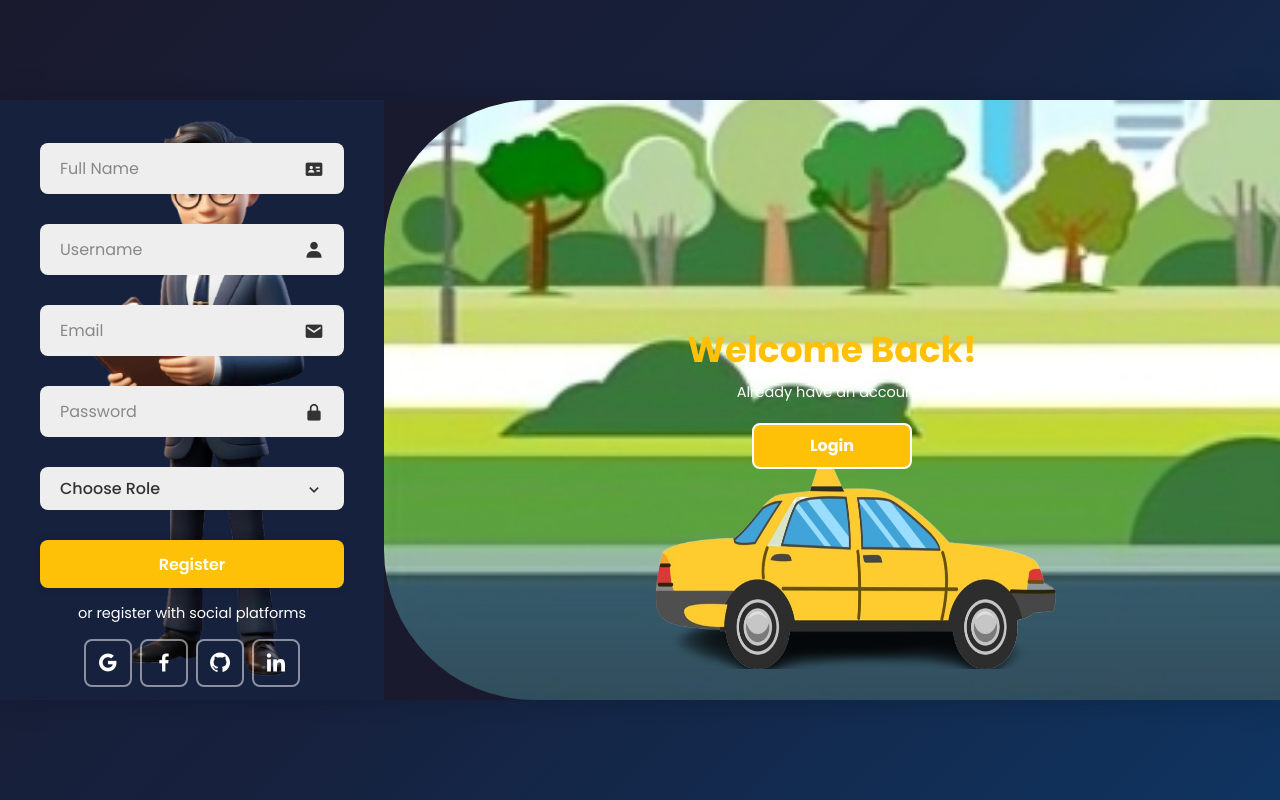
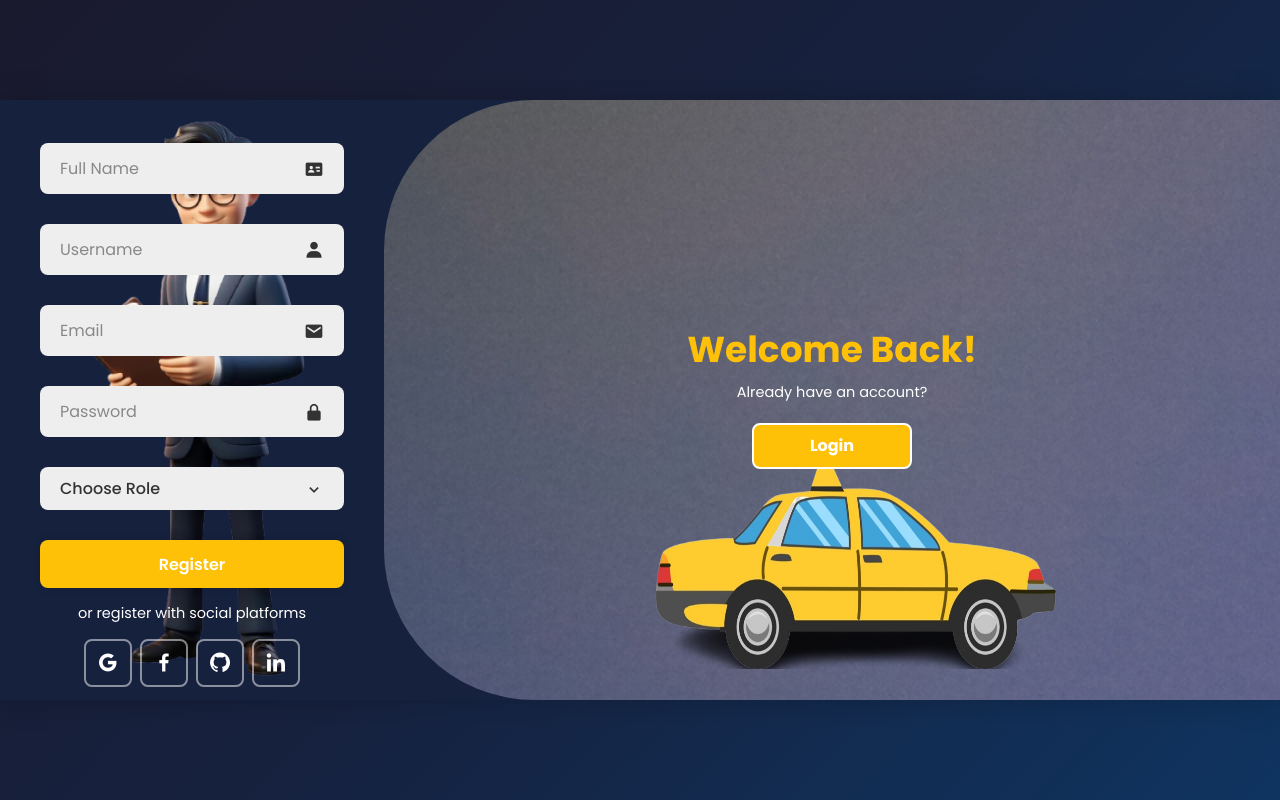
Before and after one commit to pratyushkhare03/Workwheels, a Django app: page /register/ in a window 1280 px wide. Run offline with Django 5.2, Linux system fonts and the light colour scheme.

Commit message:
Updated Register UI

```diff
--- a/static/CSS/register.css
+++ b/static/CSS/register.css
@@ -1,7 +1,7 @@
 @import url("https://fonts.googleapis.com/css2?family=Poppins:ital,wght@0,100;0,200;0,300;0,400;0,500;0,600;0,700;0,800;0,900;1,100;1,200;1,300;1,400;1,500;1,600;1,700;1,800;1,900&display=swap");
 
 :root{
-  --container-bg :  #1a1a2e;
+  --container-bg :  #16213e;
   --form-box-bg : #16213e;
   --btn-bg : #ffc107;
   --toggle-box-bg : #0f3460;
@@ -343,7 +343,7 @@ form {
   left: -230%;
   width: 300%;
   height: 100%;
-  background-image: url('../images/road.png');
+  background-image: url('../images/1.png');
   background-size: cover;
   background-position: center;
   background-repeat: no-repeat;
```
Also changed, not shown: static/images/1.png (added), static/images/2.png (added).
